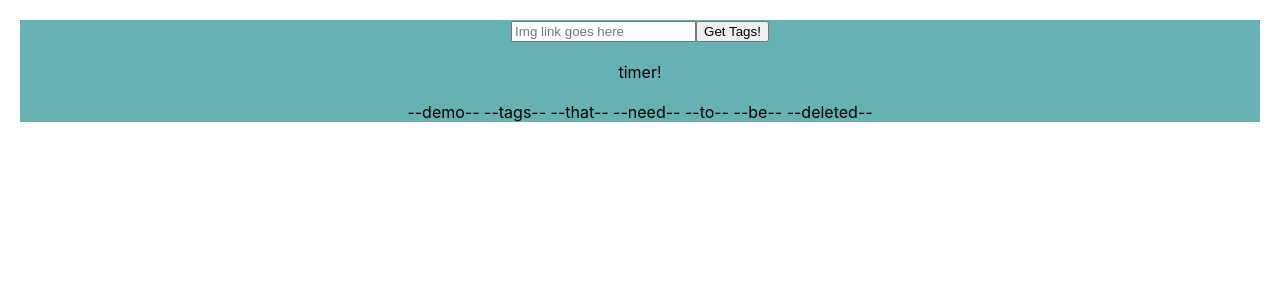
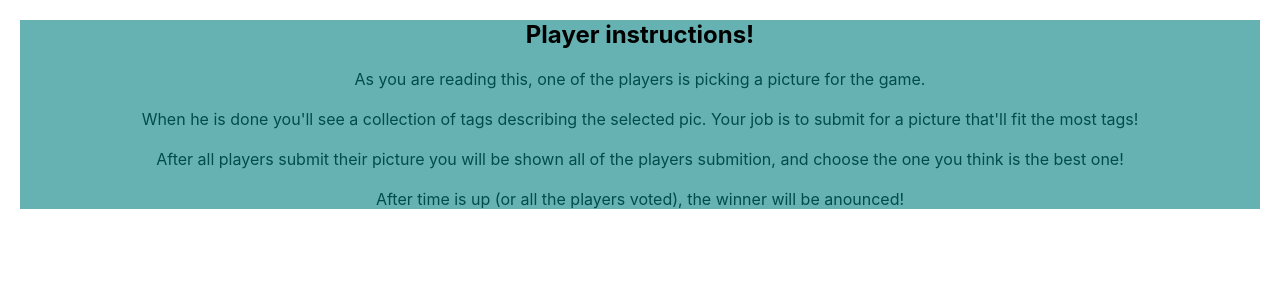
Before and after one commit to AkivaRanells/final-hackathon, a React app: page /game in a window 1280 px wide. Shown: the top 300 px of the page. Built offline with nearby package versions, Linux system fonts and the light colour scheme.

Commit message:
instructions

```diff
--- a/src/App.js
+++ b/src/App.js
@@ -19,7 +19,7 @@ class App extends Component {
       showError: false,
       redirectTo: null,
       isAdmin: false,
-      gamePhase: 1
+      gamePhase: 0
     }
   }
 
--- a/src/components/game-best-tags/adminInstructions.js
+++ b/src/components/game-best-tags/adminInstructions.js
@@ -1,4 +1,5 @@
 import React, { Component } from 'react';
+import '../../styles/instructions.css'
 
 class AdminInstructions extends Component {
 
--- a/src/components/game-best-tags/game-best-tags.js
+++ b/src/components/game-best-tags/game-best-tags.js
@@ -14,7 +14,7 @@ class GameBestTags extends Component {
     super();
     this.state = {
       inputValue: "",
-      gameActive: false,
+      gameActive: true,
       imageTags: ["demo", "tags", "that", "need", "to", "be", "deleted"]
     }
   }
--- a/src/components/game-best-tags/images.js
+++ b/src/components/game-best-tags/images.js
@@ -5,7 +5,7 @@ class Images extends Component {
   render() {
     return (
       <div>
-Images!
+        Click on your favorite!
       </div>
     )
   }
--- a/src/components/game-best-tags/playerInstructions.js
+++ b/src/components/game-best-tags/playerInstructions.js
@@ -1,4 +1,6 @@
 import React, { Component } from 'react';
+import '../../styles/instructions.css'
+
 
 class PlayerInstructions extends Component {
 
--- /dev/null
+++ b/src/styles/instructions.css
@@ -0,0 +1,3 @@
+.instructions {
+    color: #004c4c;
+}
```
